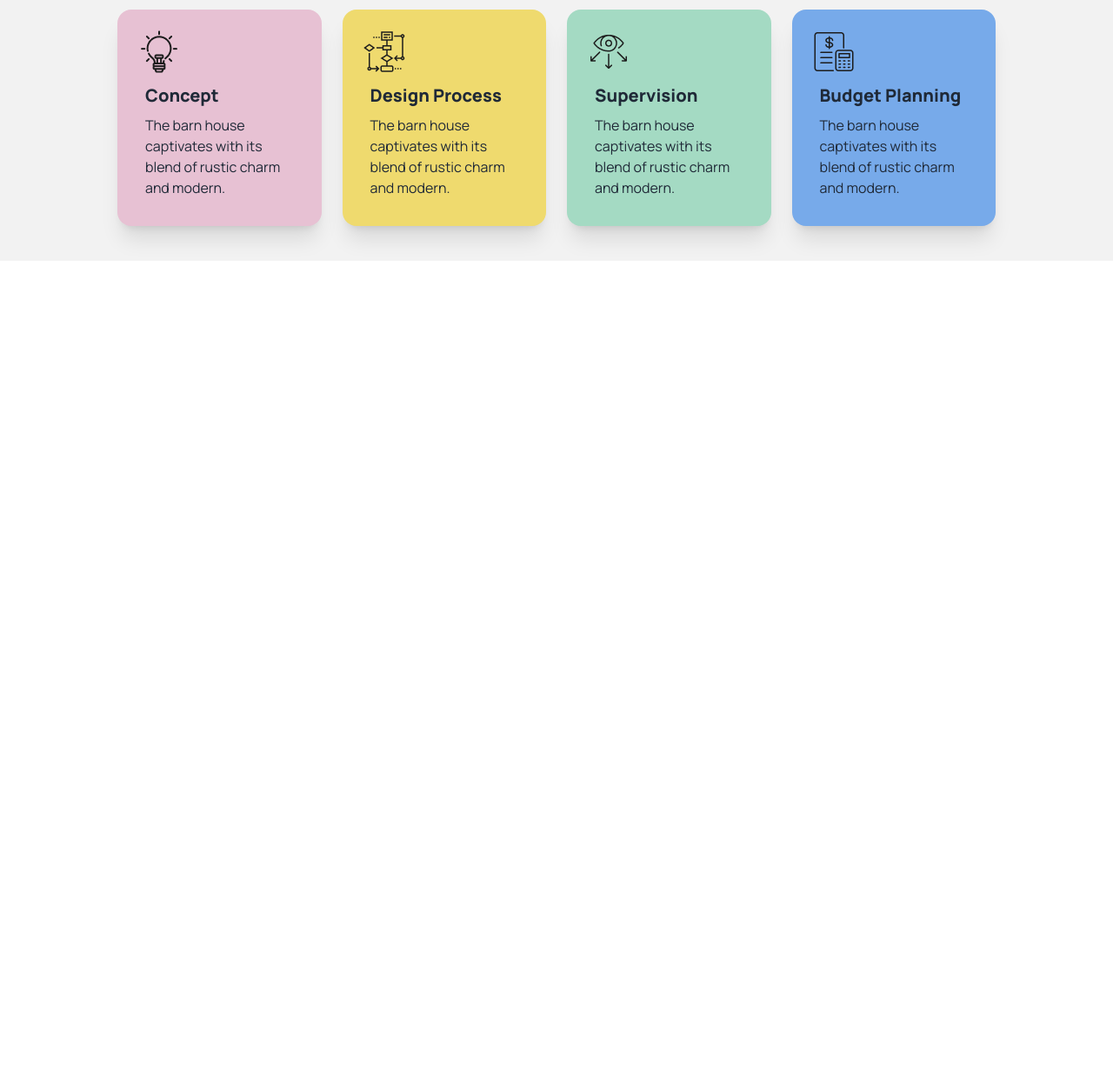
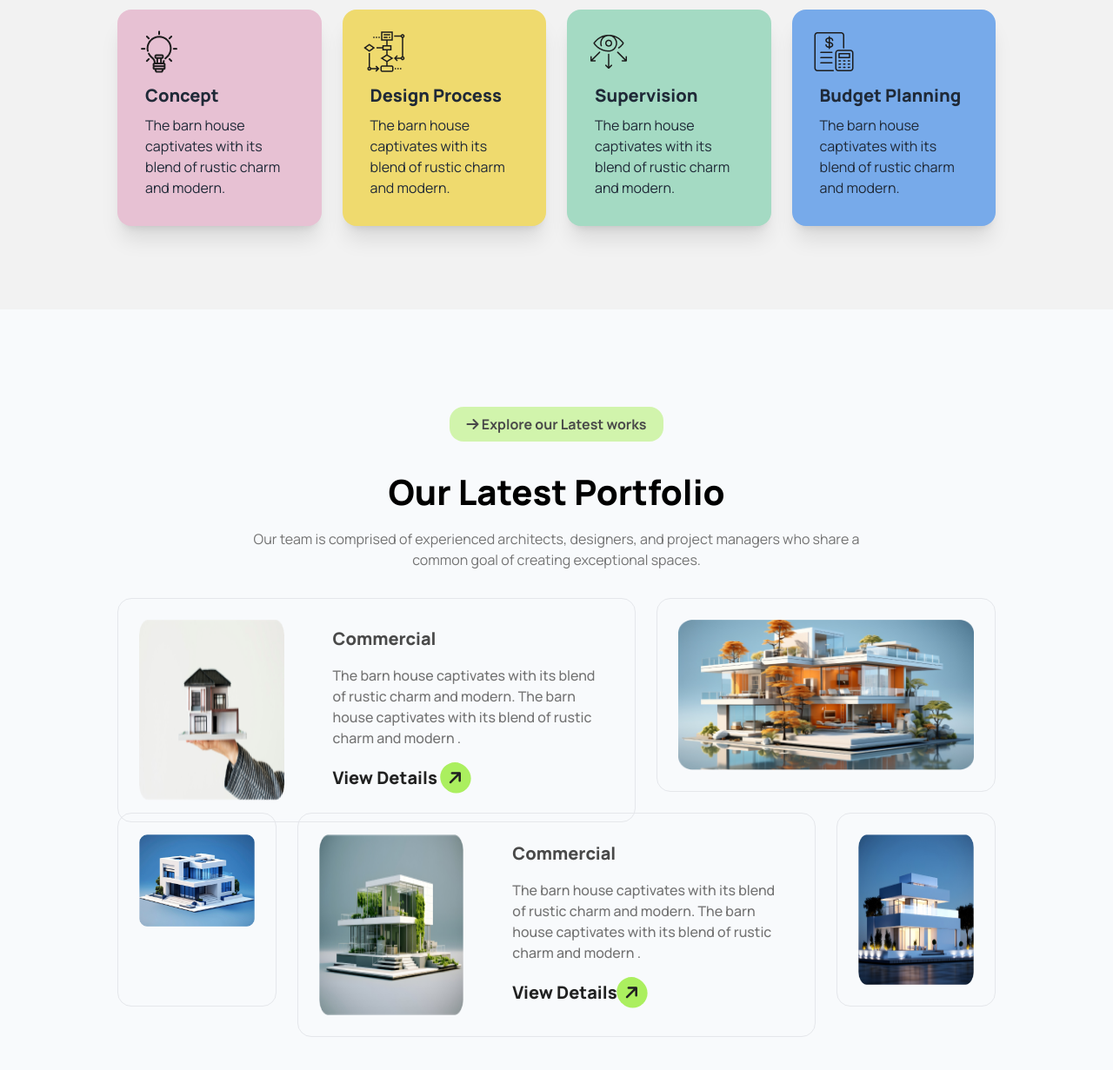
Before and after one commit to MonifaAnna/asssingment-3, a plain HTML site: page index.html in a window 1280 px wide. Shown: the part 3015-4246 px from the top of the page at 87% size. Before the commit the page ends 3315 px from the top, so only its background shows below. Drawn offline with nearby package versions, Linux system fonts and the light colour scheme.

Commit message:
challeges section done

```diff
--- a/index.html
+++ b/index.html
@@ -33,7 +33,7 @@
   </script>
 </head>
 <body class="font-manrope bg-slate-50 ">
-    <header class="lg:px-[135px] px-5 pt-12 pb-32">
+    <header class="lg:px-[135px] px-5 pt-5 sm:pt-12 pb-10 sm:pb-32">
         <!-- navbar start -->
         <div class="navbar ">
             <div class="navbar-start ">
@@ -97,7 +97,7 @@
     </header>
     <main>
       <!-- about section start -->
-       <section class="lg:px-[135px] px-5 bg-base-200 pb-32">
+       <section class="lg:px-[135px] px-5 bg-base-200 pb-10 sm:pb-32">
           <div class="grid grid-cols-1 lg:grid-cols-2 gap-9">
              <!-- text-content -->
             <div class="space-y-2 lg:space-y-5">
@@ -141,7 +141,7 @@
           </div>
        </section>
        <!-- meet our team -->
-        <section class="lg:px-[135px] pt-16 px-5 lg:pb-32 pb-10 ">
+        <section class="lg:px-[135px] pt-10 sm:pt-16 px-5 lg:pb-32 pb-10 ">
           <div class="text-center">
                 <button class="px-5 text-[#494949] font-bold py-2 bg-secondary rounded-2xl mt-8 lg:mt-0 mb-4"> <i class="fa-solid fa-arrow-right"></i> Our Team</button>
                 <h1 class="text-[40px] font-extrabold">Meet Our Team</h1>
@@ -150,8 +150,8 @@
                 </div>
           </div>
             <!-- card for lg -->
-              <div class="grid grid-cols-1 sm:grid-cols-2 lg:grid-cols-3 gap-8 mt-16 ">
-               <div class="card card-compact bg-base-100 mt-7 sm:w-11/12 lg:w-auto  shadow-xl">
+              <div class="grid grid-cols-1 sm:grid-cols-2 lg:grid-cols-3 gap-8 mt-10 sm:mt-16 ">
+               <div class="card card-compact bg-base-100 mt-2 sm:mt-7 sm:w-11/12 lg:w-auto  shadow-xl">
                       <figure>
                         <img src="./assets/team1.jpg" alt="">
                       </figure>
@@ -166,7 +166,7 @@
                         </div>
                       </div>
                     </div>
-                      <div class="card card-compact bg-base-100 mt-7 sm:w-11/12 lg:w-auto  shadow-xl">
+                      <div class="card card-compact bg-base-100 mt-2 sm:mt-7  sm:w-11/12 lg:w-auto  shadow-xl">
                       <figure>
                         <img src="./assets/team2.jpg" alt="">
                       </figure>
@@ -181,7 +181,7 @@
                         </div>
                       </div>
                     </div>
-                     <div class="card card-compact bg-base-100  mt-7 sm:w-11/12 lg:w-auto  shadow-xl">
+                     <div class="card card-compact bg-base-100  mt-2 sm:mt-7  sm:w-11/12 lg:w-auto  shadow-xl">
                       <figure>
                         <img src="./assets/team3.jpg" alt="">
                       </figure>
@@ -200,7 +200,7 @@
               </div>
         </section>
         <!-- our works place -->
-         <section class="lg:px-[135px] px-5 bg-base-200 lg:pt-28 pb-10">
+         <section class="lg:px-[135px] px-5 bg-base-200 lg:pt-28 pb-8 lg:pb-24">
             <div class="text-center">
                 <button class="px-5 text-[#494949] font-bold py-2 bg-white rounded-2xl mt-8 lg:mt-0 mb-4"> <i class="fa-solid fa-arrow-right"></i> How We Works </button>
                 <h1 class=" text-3xl lg:text-[40px] font-extrabold pb-4">Our Works Process</h1>
@@ -248,6 +248,70 @@
               </div>
              </div>
          </section>
+         <!-- portfolio section -->
+         <section class="lg:px-[135px] px-5  lg:pt-28 pb-24">
+             <div class="text-center space-y-3">
+                <button class="px-5 text-[#494949] font-bold py-2 bg-secondary rounded-2xl mt-8 lg:mt-0 mb-4"> <i class="fa-solid fa-arrow-right"></i> Explore our Latest works</button>
+                <h1 class="lg:text-[40px] text-black font-extrabold text-[30px]">Our Latest Portfolio</h1>
+                <div class="lg:w-[700px] text-center mx-auto">
+                   <p class="text-[#737373]">Our team is comprised of experienced architects, designers, and project managers who share a common goal of creating exceptional spaces.</p>
+                </div>
+          </div>
+          <!-- grid cards -->
+           <div class="grid grid-cols-1 sm:grid-cols-2 lg:grid-cols-5  gap-6 pt-8">
+              <div class="sm:col-span-2 lg:col-span-3 lg:h-[223px]">
+                <div class=" border  rounded-2xl sm:flex">
+                  <figure class="w-full p-6">
+                    <img class="w-full h-full" src="./assets/img1.png" alt="">
+                  </figure>
+                  <div class="card-body lg  lg:space-y-2">
+                    <h2 class="card-title text-[#494949] font-extrabold">Commercial</h2>
+                    <p class="text-[#737373] font-[500]">The barn house captivates with its blend of rustic charm and modern. The barn house captivates with its blend of rustic charm and modern .</p>
+                    <div class="card-actions">
+                        <a href="" class="text-[#212121] text-xl font-extrabold">View Details  <i class="bg-primary p-2 rounded-full -rotate-45 fa-solid fa-arrow-right  sm:ml-0 "></i></a>
+                    </div>
+                  </div>
+                </div>
+              </div>
+               <div class=" sm:col-span-1 lg:col-span-2 ">
+                  <div class=" border rounded-2xl p-6 sm:h-[223px]">
+                    <img src="./assets/img2.png" class=" w-full h-full" alt="">
+                </div>
+              </div>
+                <div>
+                 <div class=" border p- rounded-2xl  sm:h-[223px] p-6">
+                    <img src="./assets/img3.png" class=" hidden lg:block w-full" alt="">
+                      <img src="./assets/img5.png" class=" lg:hidden w-full h-full" alt="">
+                </div>
+                </div>
+                 <div class="sm:col-span-2 lg:col-span-3 ">
+                  <div class=" border p- rounded-2xl sm:flex">
+                  <figure class="w-full p-6">
+                    <img class="w-full h-full" src="./assets/img4.png" alt="">
+                  </figure>
+                  <div class="card-body space-y-2">
+                    <h2 class="card-title text-[#494949] font-extrabold">Commercial</h2>
+                    <p class="text-[#737373] font-[500]">The barn house captivates with its blend of rustic charm and modern. The barn house captivates with its blend of rustic charm and modern .</p>
+                    <div class="card-actions">
+                        <a href="" class="text-[#212121] text-xl font-extrabold">View Details<i class="bg-primary p-2 rounded-full -rotate-45 fa-solid fa-arrow-right  sm:ml-0 "></i></a>
+                    </div>
+                  </div>
+                </div>
+                 </div>
+                  <div class="lg:hidden">
+                    <div class=" border p- rounded-2xl lg:flex sm:h-[223px] p-6">
+                    <img src="./assets/img3.png" class=" w-full h-full" alt="">
+                    </div>
+                  </div>
+                  <div class="">
+                  <div>
+                 <div class=" border p- rounded-2xl lg:flex sm:h-[223px] p-6">
+                    <img src="./assets/img5.png" class=" w-full h-full" alt="">
+                </div>
+                </div>
+                  </div>
+           </div>
+         </section>
     </main>
     <footer></footer>
 </body>
```
